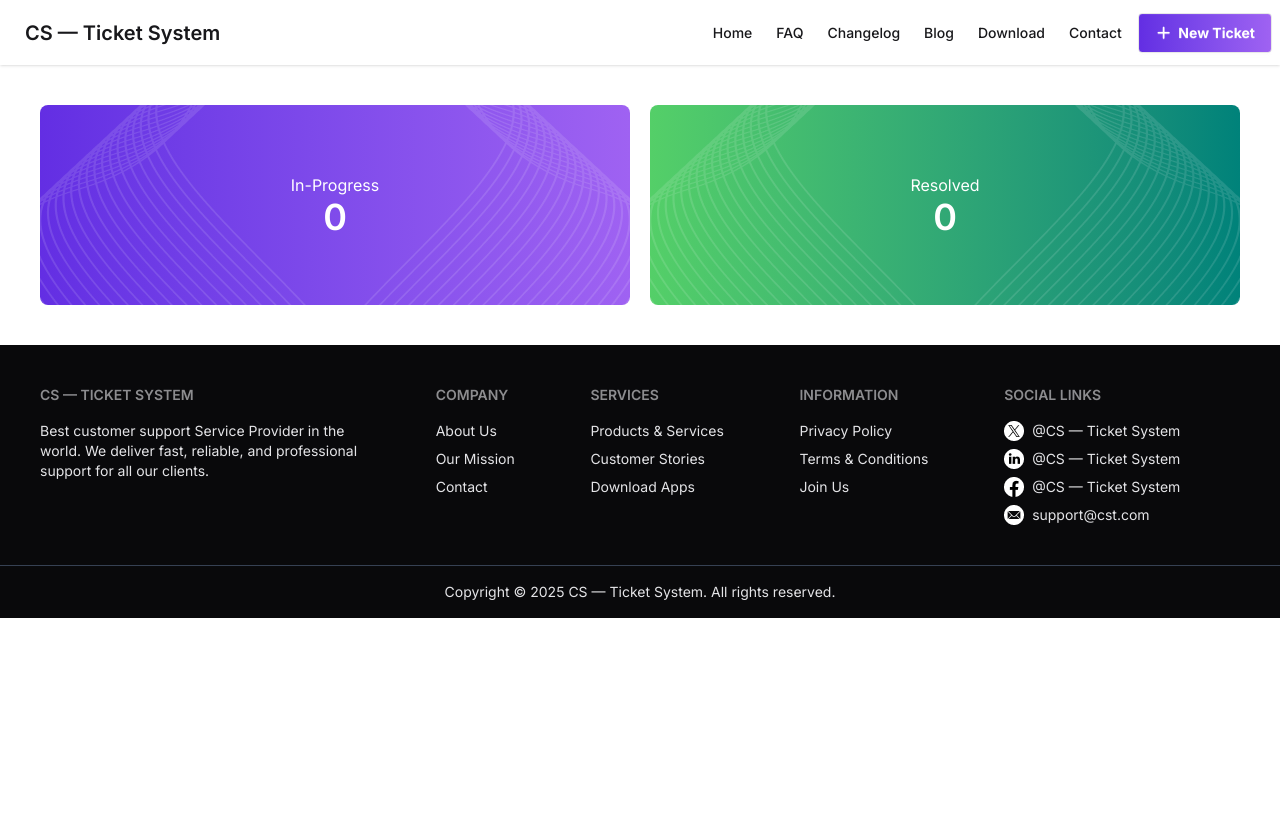
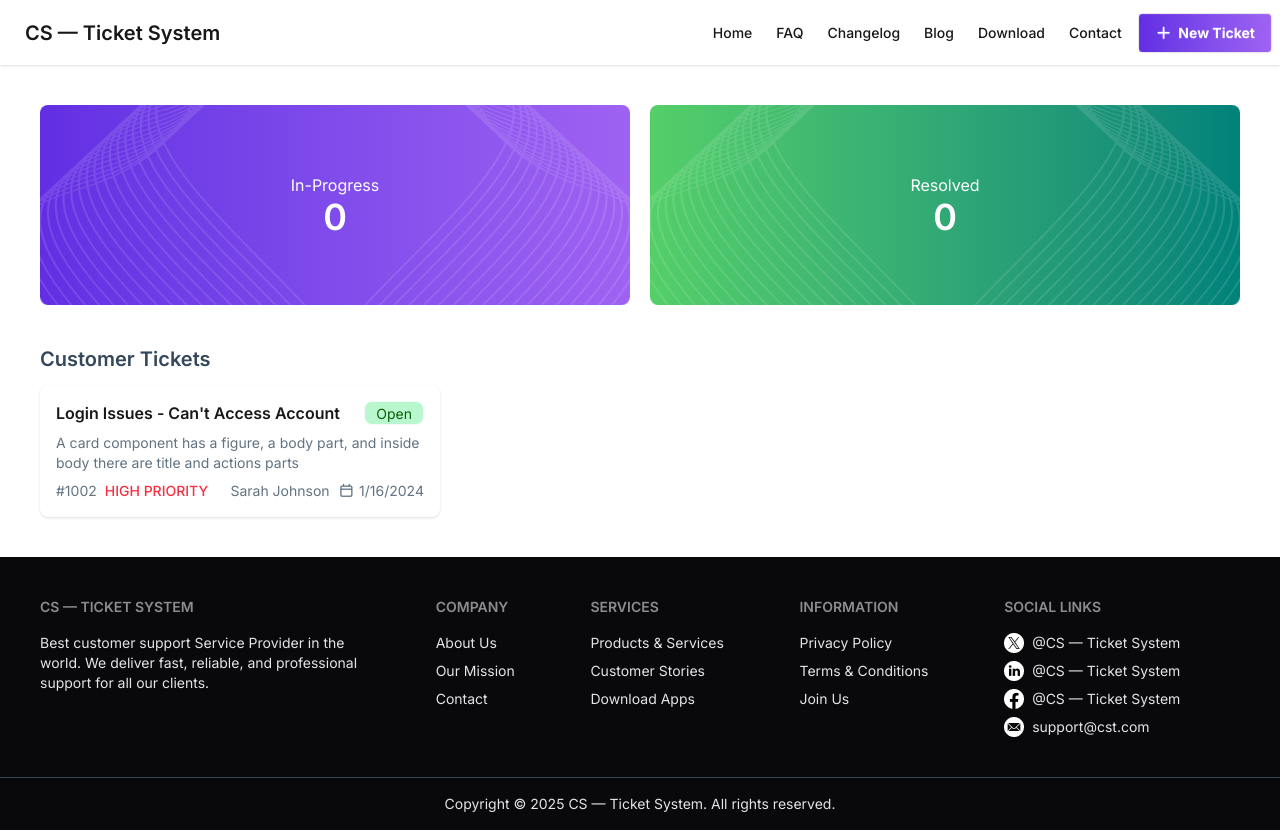
Before and after one commit to JannatMollah/PHA-7, a React (Vite) app: page / in a window 1280 px wide. Before the commit the page ends 800 px from the top, so only its background shows below. Built offline with nearby package versions, Linux system fonts and the light colour scheme.

Commit message:
All Tickets card

```diff
--- a/src/App.jsx
+++ b/src/App.jsx
@@ -4,6 +4,7 @@ import Navbar from './components/Navbar/Navbar'
 import StatusCard from './components/StatusCard/StatusCard'
 import Footer from './components/Footer/Footer'
 import BottomFooter from './components/Footer/BottomFooter'
+import AllTickets from './components/AllTickets/AllTickets'
 
 function App() {
   const [count, setCount] = useState(0)
@@ -12,6 +13,7 @@ function App() {
     <>
       <Navbar></Navbar>
       <StatusCard></StatusCard>
+      <AllTickets></AllTickets>
       <Footer></Footer>
       <BottomFooter></BottomFooter>
     </>
--- /dev/null
+++ b/src/components/AllTickets/AllTickets.jsx
@@ -0,0 +1,36 @@
+import React from 'react';
+
+const AllTickets = () => {
+    return (
+        <div className="max-w-[1200px] mx-auto">
+            <h1 className="font-semibold text-xl text-[#34485A] mt-10">Customer Tickets</h1>
+
+            <div className="mt-3">
+                <div className="card w-100 bg-base-100 card-sm shadow-sm">
+                    <div className="card-body">
+                        <div className="flex items-center justify-between">
+                            <h2 className="card-title">Login Issues - Can't Access Account</h2>
+                            <div className="badge bg-[#B9F8CF] text-[#0B5E06]">Open</div>
+                        </div>
+                        <p className="text-sm text-[#627382]">A card component has a figure, a body part, and inside body there are title and actions parts</p>
+                        <div className="flex items-center justify-between">
+                            <div className="flex items-center justify-center gap-2">
+                                <p className="text-sm text-[#627382]">#1002</p>
+                                <p className="font-medium text-sm text-[#F83044]">HIGH PRIORITY</p>
+                            </div>
+                            <div className="flex items-center justify-center text-sm text-[#627382] gap-2">
+                                <p>Sarah Johnson</p>
+                                <div className="flex items-center gap-1">
+                                    <span><i class="fa-regular fa-calendar"></i></span>
+                                    <p>1/16/2024</p>
+                                </div>
+                            </div>
+                        </div>
+                    </div>
+                </div>
+            </div>
+        </div>
+    );
+};
+
+export default AllTickets;
```
